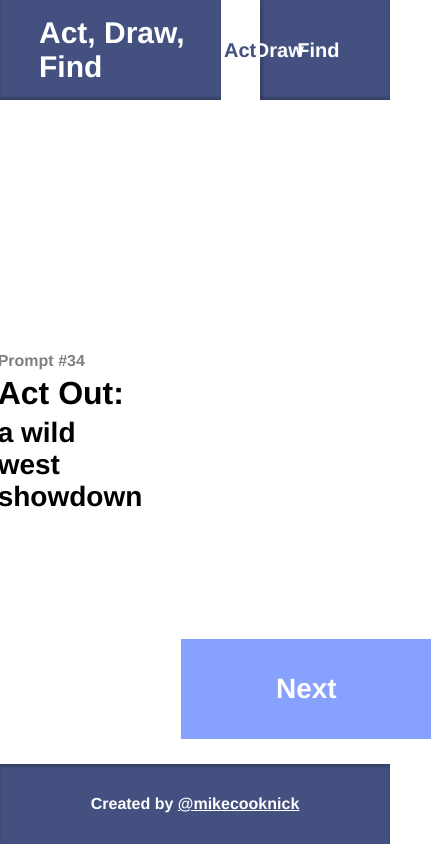
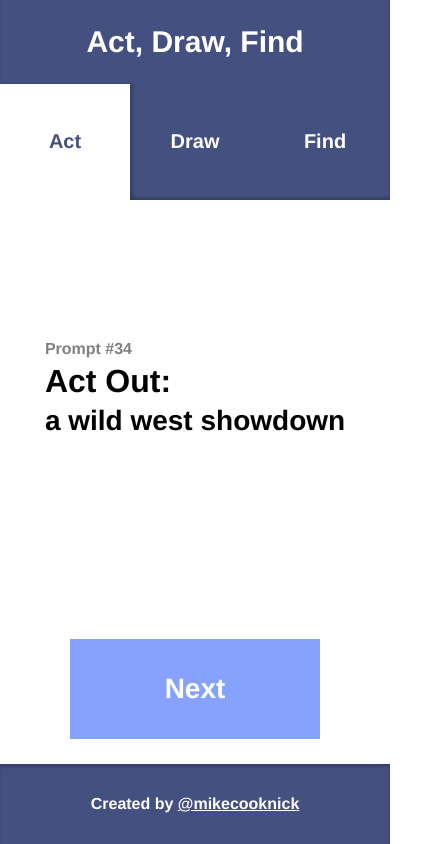
Before and after one commit to Cooknick/card-prompts, a React (Create React App) app: page / in a window 390 px wide. Shown: the whole page, 431 px wide, since content can reach past the window. Built offline with nearby package versions, Linux system fonts and the light colour scheme.

Commit message:
feat(app): adds mobile styles

```diff
--- a/src/components/Deck.tsx
+++ b/src/components/Deck.tsx
@@ -12,7 +12,11 @@ const DeckWrapper = styled.div`
     height: 100%;
     background: white;
     font-weight: bold;
+    flex-direction:  column;
 
+    @media only screen and (min-width: 786px){
+        flex-direction:  row;
+    }
 `
 const CardWrapper = styled.div`
     flex: 2;
--- a/src/components/Header.tsx
+++ b/src/components/Header.tsx
@@ -7,10 +7,10 @@ import { colorCodes, pageNames } from '../constants';
 const HeaderWrapper = styled.div`
     width: 100%;
     display: flex;
-    flex-direction: row;
-    height: 100px;
+    flex-direction: column;
+    height: 200px;
     font-size: 20px;
-    padding: 0 10%;
+    padding: 0px;
     box-sizing: border-box;
     justify-content: space-between;
     background: ${colorCodes.primary};
@@ -20,19 +20,24 @@ const HeaderWrapper = styled.div`
     a {
         color: white;
     }
+
+    @media only screen and (min-width: 786px){
+        flex-direction:  row;
+        height: 100px;
+        padding: 0 10%;
+    }
 `
 
 const HeaderButton = styled.div <{ active: boolean }>`
     height: 100%;
     background: ${props => props.active ? 'white' : 'none'};
     color: ${props => props.active ? colorCodes.primary : 'white'};
-    width: 30%;
+    flex: 1;
     align-items: center;
     display:flex;
     justify-content:center;
     cursor: pointer;
     ${props => props.active ? ' box-shadow: 3px 0px 3px rgba(0,0,0,0.2);' : ''};
-
 
     :hover {
         background: white;
@@ -45,7 +50,11 @@ const HeaderButtonsWrapper = styled.div`
     display: flex;
     flex-direction: row;
     height: 100%;
-    width: 50%;
+    width: 100%;
+
+    @media only screen and (min-width: 786px){
+        width: 50%;
+    }
 `
 
 const Header = () => {
```
